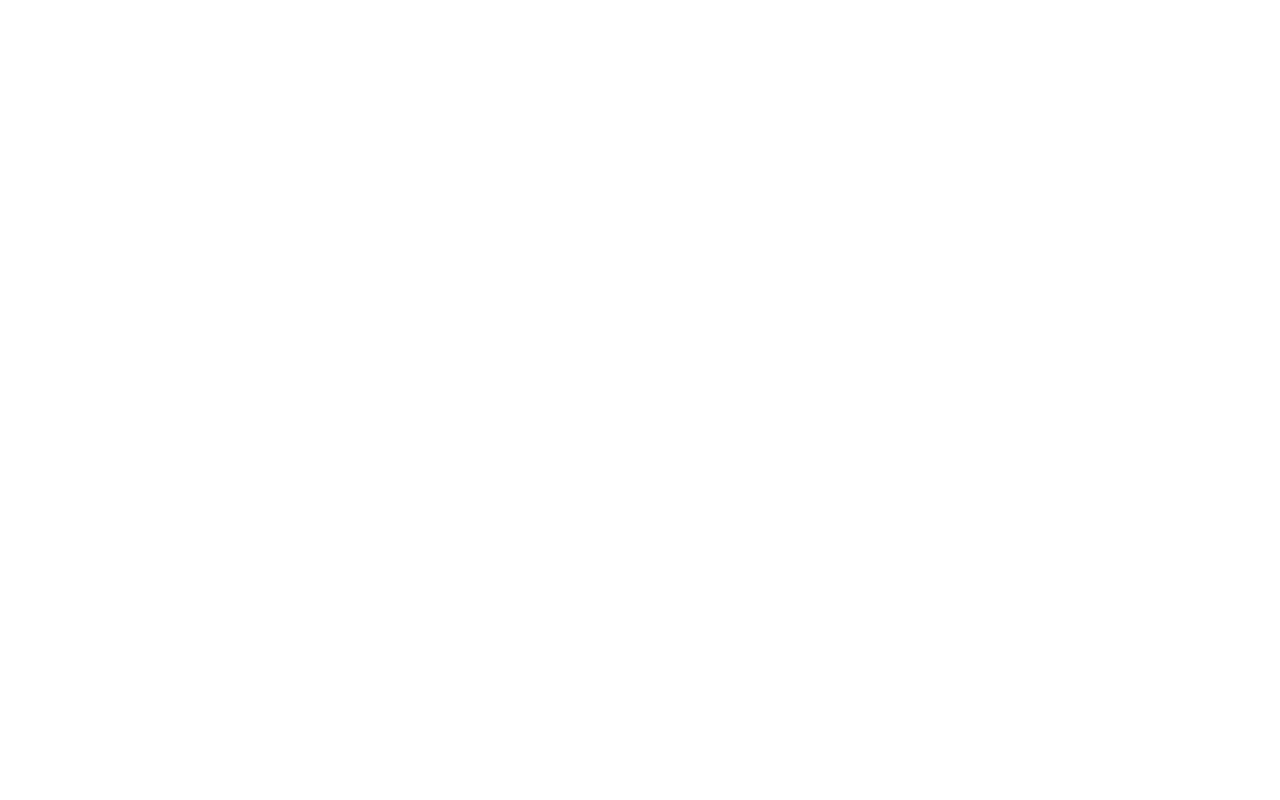
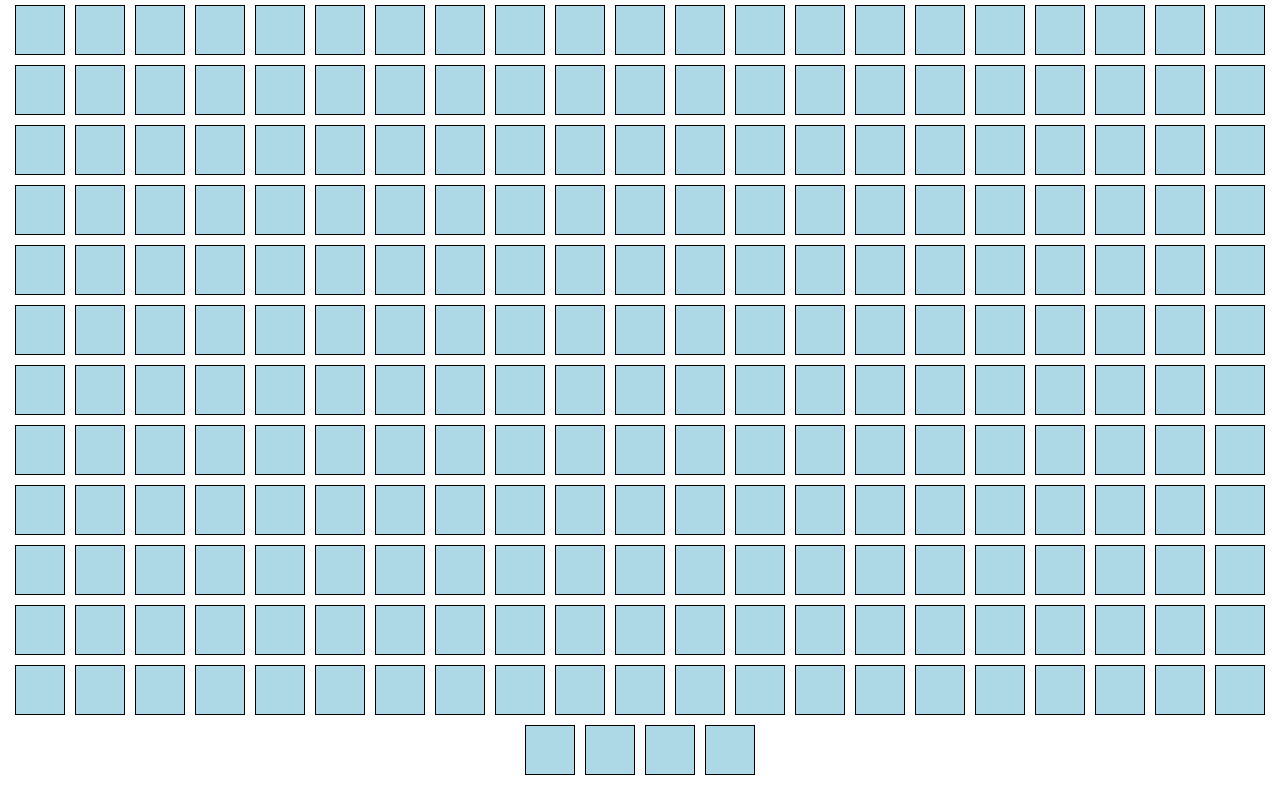
Before and after one commit to MichaElL0/Etch-a-sketch-painter, a plain HTML site: page index.html in a window 1280 px wide. Drawn offline with Linux system fonts and the light colour scheme.

Commit message:
Generate 16x16 div grid. Basic styling for every grid

```diff
--- a/index.html
+++ b/index.html
@@ -7,6 +7,10 @@
     <link rel="stylesheet" href="style.css">
 </head>
 <body>
+    <div class="container">
+
+    </div>
+
 
     <script src="script.js"></script>
 </body>
--- a/script.js
+++ b/script.js
@@ -0,0 +1,16 @@
+const container = document.querySelector(".container");
+
+for (let i = 1; i <= 16; i++) {
+    for (let x = 1; x <= 16; x++) {
+        const div = document.createElement("div");
+        div.className = `grid-block num-${i}-${x}`;
+        container.appendChild(div);
+    }
+}
+
+// for(let i = 1; i <= 16; i++) {
+//     console.log(i);
+//     for(let x = 1; x <= 16; x++) {
+//         console.log("\t" + x);
+//     }
+// }
--- a/style.css
+++ b/style.css
@@ -0,0 +1,22 @@
+* {
+    padding: 0;
+    margin: 0;
+    box-sizing: border-box;
+}
+
+.container {
+    display: flex;
+    flex-direction: row;
+    flex-wrap: wrap;
+    justify-content: center;
+    align-items: center;
+}
+
+.grid-block {
+    width: 50px;
+    height: 50px;
+    background-color: lightblue;
+    border: 1px solid black;
+    margin: 5px;
+    flex: 0 1 50px;
+}
```
